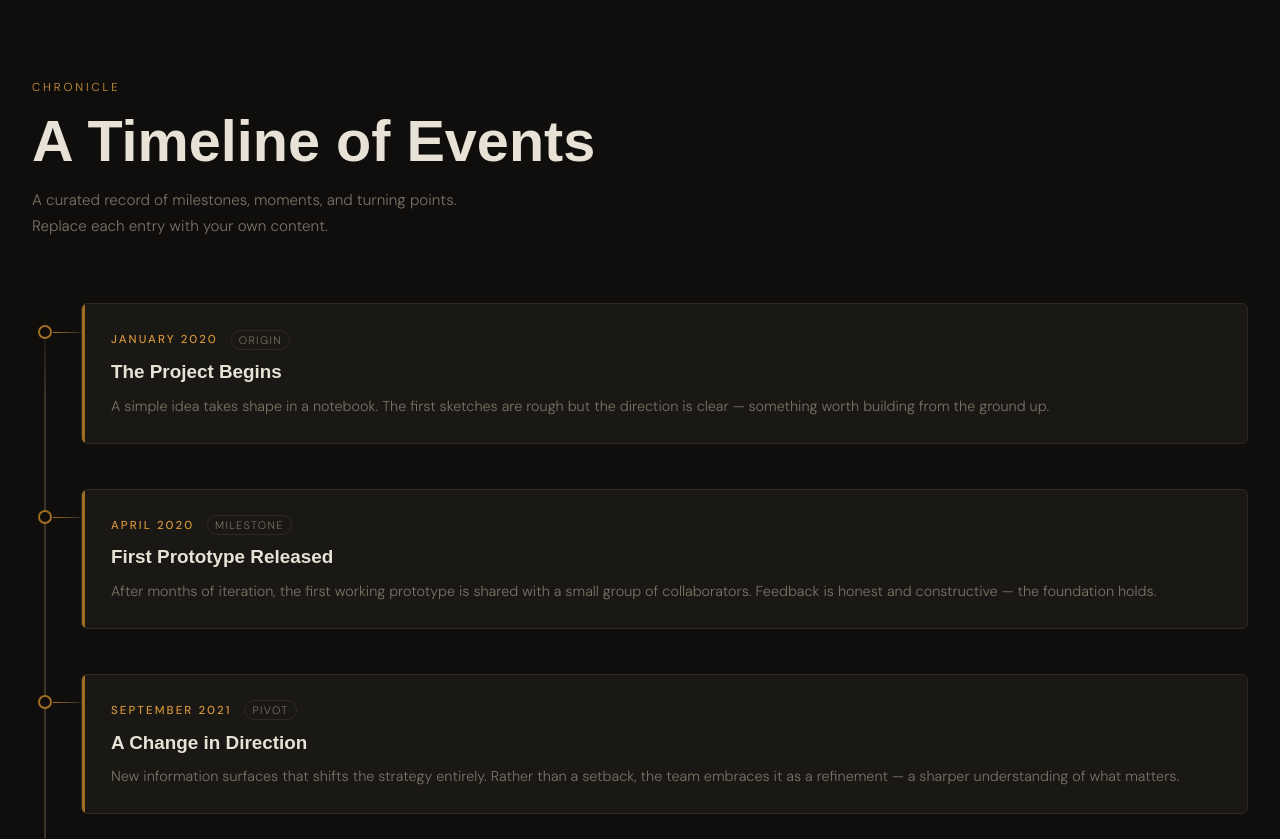
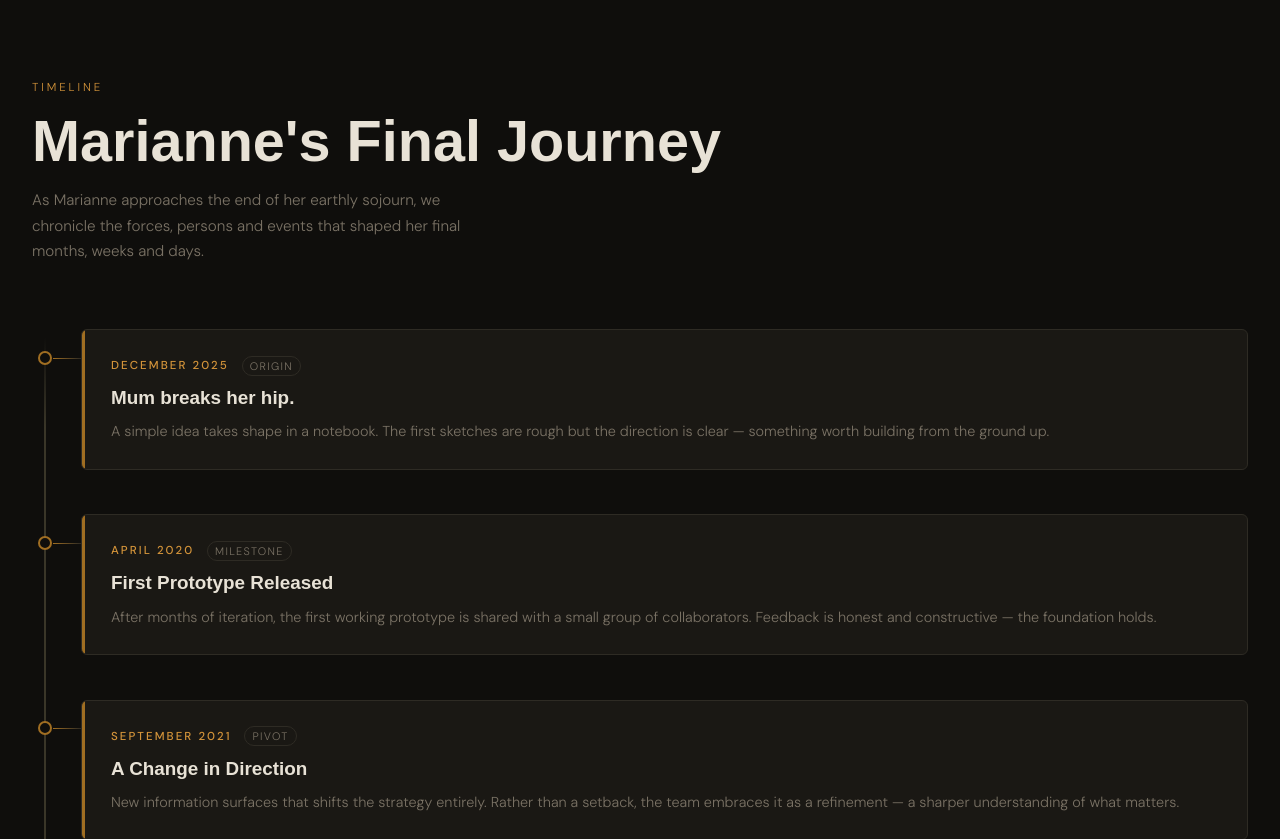
Before and after one commit to pflagerd/timeline-bootstrap, a website: page index.html in a window 1280 px wide. Shown: the top 839 px of the page. Drawn offline with Linux system fonts and the light colour scheme; a web font is replaced by a local one.

Commit message:
Not quite the right starting point.

```diff
--- a/index.html
+++ b/index.html
@@ -223,9 +223,9 @@
 <body>
 
   <header>
-    <p class="eyebrow">Chronicle</p>
-    <h1>A Timeline of Events</h1>
-    <p>A curated record of milestones, moments, and turning points. Replace each entry with your own content.</p>
+    <p class="eyebrow">TIMELINE</p>
+    <h1>Marianne's Final Journey</h1>
+    <p>As Marianne approaches the end of her earthly sojourn, we chronicle the forces, persons and events that shaped her final months, weeks and days.</p>
   </header>
 
   <div class="timeline">
@@ -233,10 +233,10 @@
     <article class="event">
       <div class="event-card">
         <div class="event-meta">
-          <span class="event-date">January 2020</span>
+          <span class="event-date">December 2025</span>
           <span class="event-tag">Origin</span>
         </div>
-        <h2>The Project Begins</h2>
+        <h2>Mum breaks her hip.</h2>
         <p>A simple idea takes shape in a notebook. The first sketches are rough but the direction is clear — something worth building from the ground up.</p>
       </div>
     </article>
```
